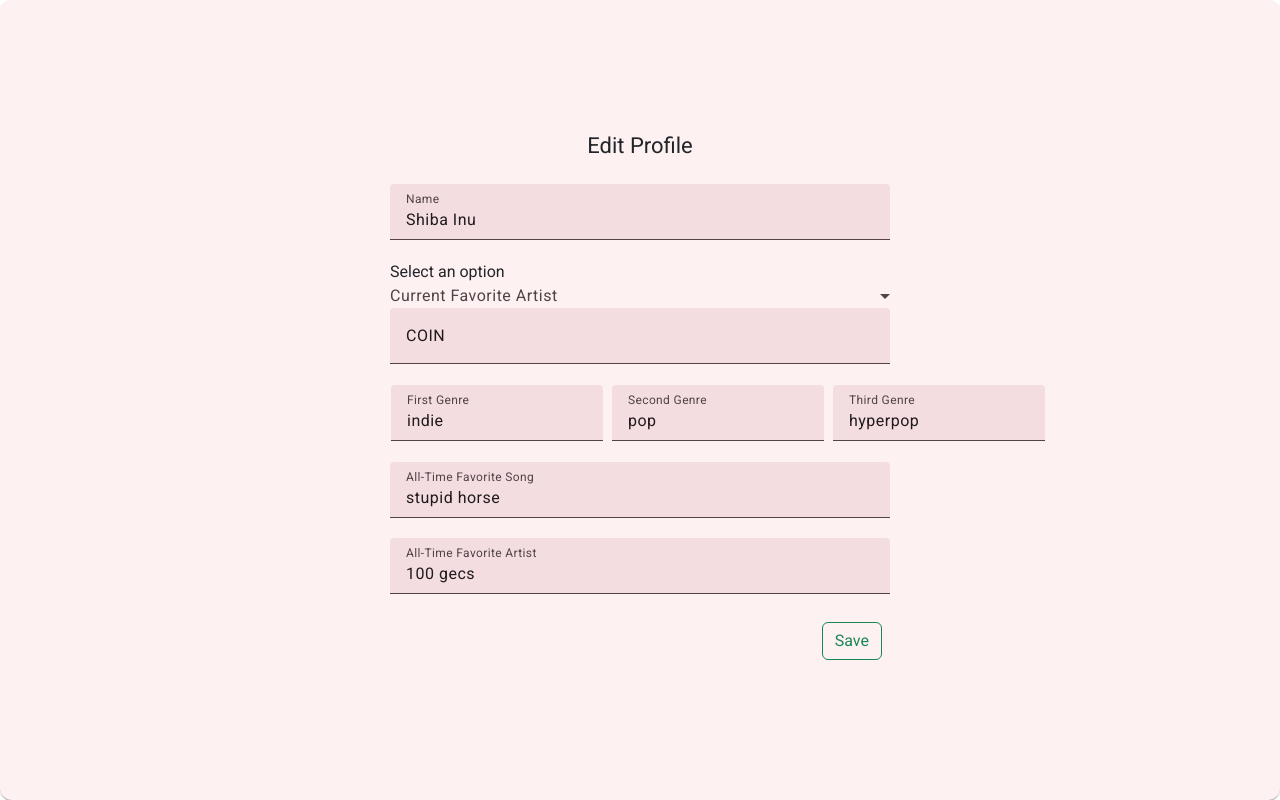
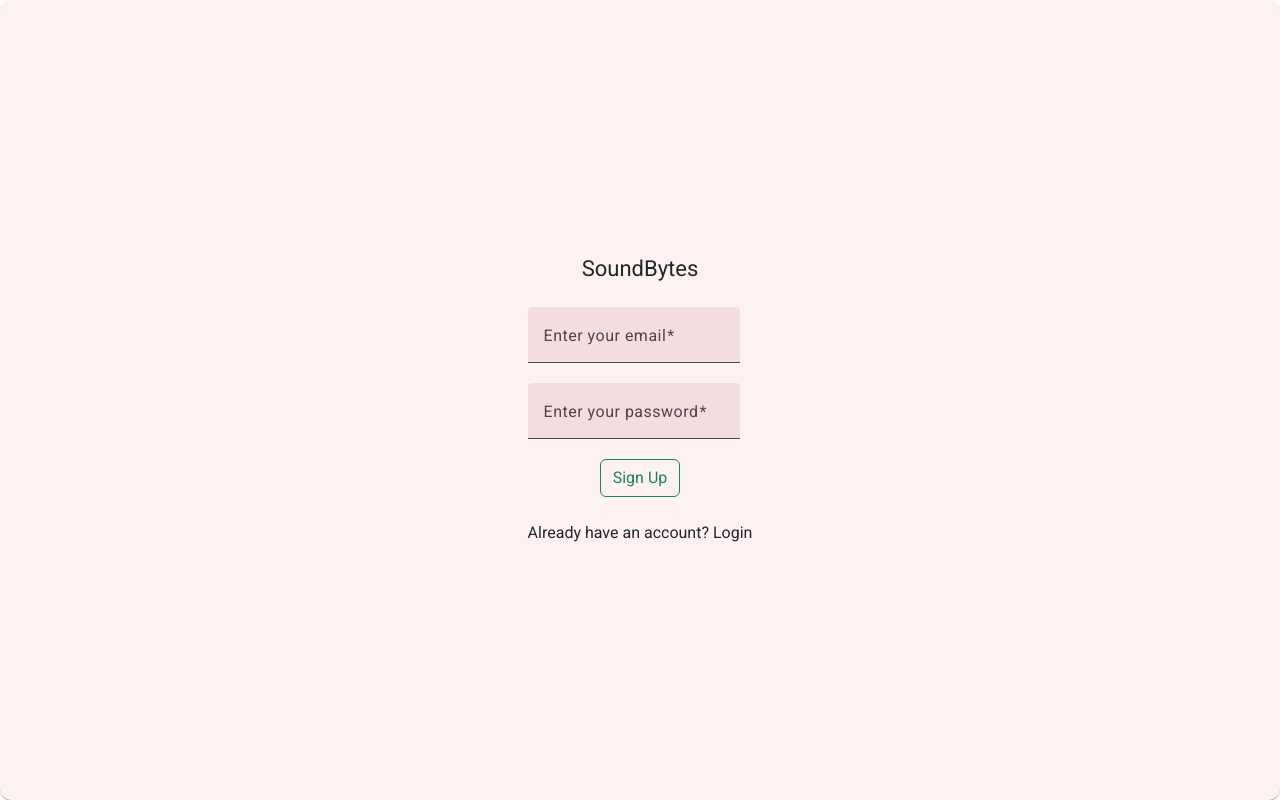
Before and after one commit to swe-fall-2024/soundbytes, an Angular app in the folder angular-frontend/: page / in a window 1280 px wide. Built offline with nearby package versions, Linux system fonts and the light colour scheme.

Commit message:
basic login and sign up

```diff
--- a/angular-frontend/src/app/app.component.ts
+++ b/angular-frontend/src/app/app.component.ts
@@ -29,15 +29,17 @@
 
 
 import { Component } from '@angular/core';
-import { EditProfileComponent } from './views/edit-profile/edit-profile.component';
+//import { EditProfileComponent } from './views/edit-profile/edit-profile.component';
+//import { LoginComponent } from './views/login/login.component';
+import { SignupComponent } from './views/signup/signup.component';
 
 @Component({
   selector: 'app-root',
-  imports: [EditProfileComponent],
+  imports: [SignupComponent],
   template: `
     <main>
       <section class="content">
-        <app-edit-profile></app-edit-profile>
+        <app-signup></app-signup>
       </section>
     </main>
   `,
--- a/angular-frontend/src/app/views/edit-profile/edit-profile.component.ts
+++ b/angular-frontend/src/app/views/edit-profile/edit-profile.component.ts
@@ -1,4 +1,4 @@
-import { Component } from '@angular/core';
+import { Component, ChangeDetectionStrategy } from '@angular/core';
 import {MatCardModule} from '@angular/material/card';
 import {MatInputModule} from '@angular/material/input';
 import {MatFormFieldModule} from '@angular/material/form-field';
@@ -10,7 +10,8 @@
   selector: 'app-edit-profile',
   imports: [MatSelectModule, NgFor, CommonModule, MatCardModule, MatInputModule, MatFormFieldModule, FormsModule],
   templateUrl: './edit-profile.component.html',
-  styleUrl: './edit-profile.component.css'
+  styleUrl: './edit-profile.component.css',
+  changeDetection: ChangeDetectionStrategy.OnPush,
 })
 export class EditProfileComponent {
   bio = [
--- a/angular-frontend/src/app/views/login/login.component.css
+++ b/angular-frontend/src/app/views/login/login.component.css
@@ -0,0 +1,45 @@
+.profile-card {
+    height: 100vh;
+    justify-content: center;
+    align-items: center;
+  }
+
+  .example-form {
+    min-width: 150px;
+    max-width: 500px;
+    width: 100%;
+  }
+
+  .wrapper {
+    text-align: center;
+}
+
+.button {
+    position: absolute;
+    top: 50%;
+}
+
+  .example-full-width {
+    width: 100%;
+  }
+
+  td {
+    padding-right: 8px;
+  }
+
+  .example-container mat-form-field + mat-form-field {
+    margin-left: 8px;
+  }
+
+  .example-right-align {
+    text-align: right;
+  }
+
+  input.example-right-align::-webkit-outer-spin-button,
+  input.example-right-align::-webkit-inner-spin-button {
+    display: none;
+  }
+
+  input.example-right-align {
+    -moz-appearance: textfield;
+  }
--- a/angular-frontend/src/app/views/signup/signup.component.css
+++ b/angular-frontend/src/app/views/signup/signup.component.css
@@ -0,0 +1,45 @@
+.profile-card {
+  height: 100vh;
+  justify-content: center;
+  align-items: center;
+}
+
+.example-form {
+  min-width: 150px;
+  max-width: 500px;
+  width: 100%;
+}
+
+.wrapper {
+  text-align: center;
+}
+
+.button {
+  position: absolute;
+  top: 50%;
+}
+
+.example-full-width {
+  width: 100%;
+}
+
+td {
+  padding-right: 8px;
+}
+
+.example-container mat-form-field + mat-form-field {
+  margin-left: 8px;
+}
+
+.example-right-align {
+  text-align: right;
+}
+
+input.example-right-align::-webkit-outer-spin-button,
+input.example-right-align::-webkit-inner-spin-button {
+  display: none;
+}
+
+input.example-right-align {
+  -moz-appearance: textfield;
+}
--- a/angular-frontend/src/app/views/signup/signup.component.html
+++ b/angular-frontend/src/app/views/signup/signup.component.html
@@ -1 +1,46 @@
-<p>signup works!</p>
+<mat-card class="profile-card" >
+  <mat-card-header>
+    <mat-card-title>SoundBytes</mat-card-title>
+  </mat-card-header>
+  <br>
+  <mat-card-content>
+      <form class="example-form">
+          <div class="example-container">
+              <mat-form-field>
+                <mat-label>Enter your email</mat-label>
+                <input
+                  matInput
+                  placeholder="email@example.com"
+                  [formControl]="email"
+                  (blur)="updateErrorMessage()"
+                  required
+                />
+                @if (email.invalid) {
+                  <mat-error>{{errorMessage()}}</mat-error>
+                }
+              </mat-form-field>
+            </div>
+
+            <mat-form-field>
+              <mat-label>Enter your password</mat-label>
+              <input
+                  matInput
+                  [type]="hide() ? 'password' : 'text'"
+                  required
+                  [formControl]="password"
+              />
+              @if (password.invalid) {
+                  <mat-error>{{errorMessage()}}</mat-error>
+              }
+            </mat-form-field>
+
+          </form>
+
+          <div class="wrapper">
+              <button class="btn btn-outline-success search-button" type="submit">Sign Up</button>
+          </div>
+      <br>
+      <p>Already have an account? <a routerLink="/login">Login</a>
+
+  </mat-card-content>
+</mat-card>
--- a/angular-frontend/src/app/views/signup/signup.component.ts
+++ b/angular-frontend/src/app/views/signup/signup.component.ts
@@ -1,11 +1,53 @@
-import { Component } from '@angular/core';
+import {MatCardModule} from '@angular/material/card';
+import {MatInputModule} from '@angular/material/input';
+import {MatFormFieldModule} from '@angular/material/form-field';
+import {ChangeDetectionStrategy, Component, signal} from '@angular/core';
+import {takeUntilDestroyed} from '@angular/core/rxjs-interop';
+import {FormControl, FormsModule, ReactiveFormsModule, Validators} from '@angular/forms';
+import {MatIconModule} from '@angular/material/icon';
+import {merge} from 'rxjs';
 
 @Component({
   selector: 'app-signup',
-  imports: [],
+  imports: [MatCardModule, MatInputModule, MatFormFieldModule, FormsModule, ReactiveFormsModule,MatIconModule],
   templateUrl: './signup.component.html',
-  styleUrl: './signup.component.css'
+  styleUrl: './signup.component.css',
+  changeDetection: ChangeDetectionStrategy.OnPush,
 })
 export class SignupComponent {
+  readonly email = new FormControl('', [Validators.required, Validators.email]);
+    readonly password = new FormControl('', );
+
+    errorMessage = signal('');
+
+    constructor() {
+      merge(this.email.statusChanges, this.email.valueChanges)
+        .pipe(takeUntilDestroyed())
+        .subscribe(() => this.updateErrorMessage());
+
+      merge(this.password.statusChanges, this.password.valueChanges)
+        .pipe(takeUntilDestroyed())
+        .subscribe(() => this.updateErrorMessage());
+    }
+
+    updateErrorMessage() {
+      if (this.email.hasError('required')) {
+        this.errorMessage.set('You must enter a value');
+      } else if (this.email.hasError('email')) {
+        this.errorMessage.set('Not a valid email');
+      } else {
+        this.errorMessage.set('');
+      }
+
+      if (this.password.hasError('required')) {
+        this.errorMessage.set('You must enter a value');
+      }
+    }
+
+    hide = signal(true);
+    clickEvent(event: MouseEvent) {
+      this.hide.set(!this.hide());
+      event.stopPropagation();
+    }
 
 }
```
Also changed, not shown: angular-frontend/src/app/views/login/login.component.html (+46 -1 lines), angular-frontend/src/app/views/login/login.component.ts (+44 -3 lines).
